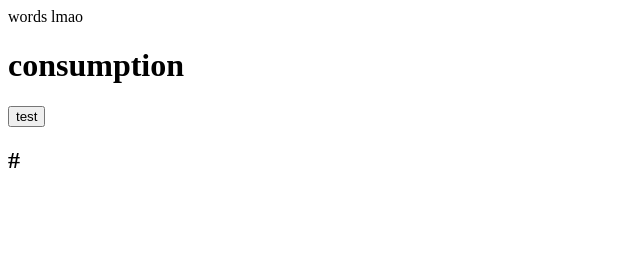
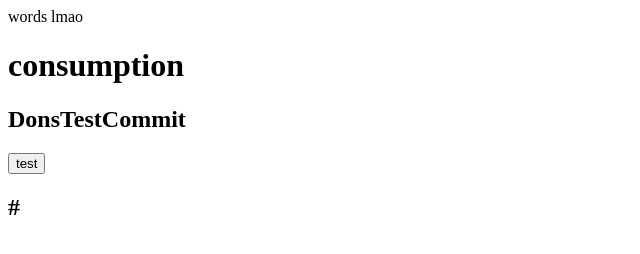
Before and after one commit to toothless890/testsite, a plain HTML site: page index.html in a window 1280 px wide. Shown: the whole page, without its empty margins (0-640 px from the left). Drawn offline with Linux system fonts and the light colour scheme.

Commit message:
nmy test commit
test commit

```diff
--- a/index.html
+++ b/index.html
@@ -3,7 +3,9 @@
 	<script src="script.js"></script>
 </head>
 
+
 <h1>consumption</h1>
+<h2>DonsTestCommit</h2>
 
 <button type="button" onclick="inc()">
 	test
```
